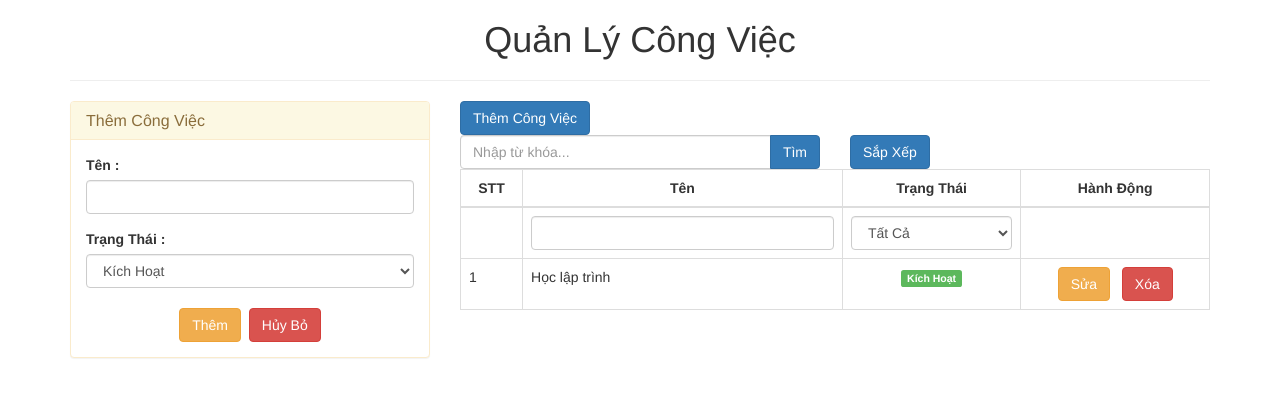
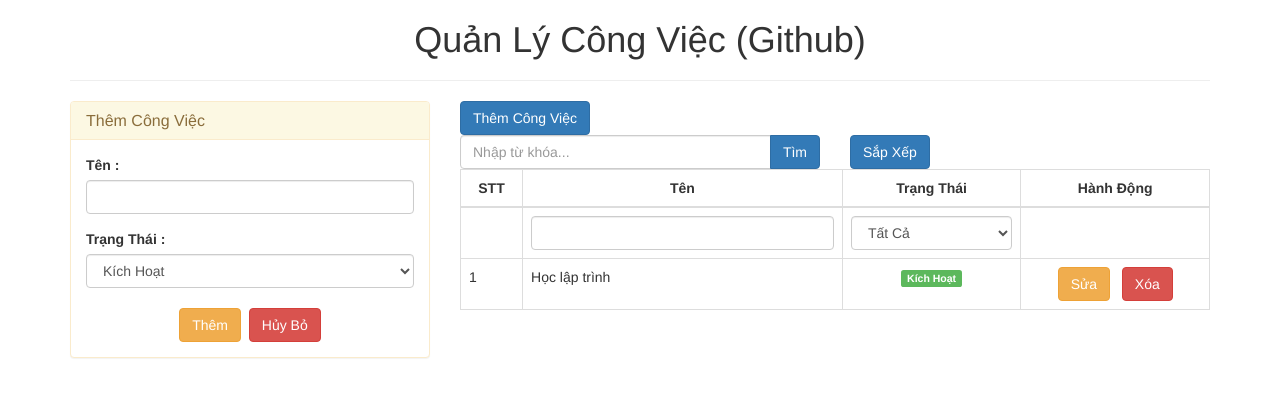
Before and after one commit to danghuy19/todolist, a plain HTML site: page index.html in a window 1280 px wide. Drawn offline with nearby package versions, Linux system fonts and the light colour scheme.

Commit message:
Index change

```diff
--- a/index.html
+++ b/index.html
@@ -12,7 +12,7 @@
 <body>
     <div class="container">
         <div class="text-center">
-            <h1>Quản Lý Công Việc</h1>
+            <h1>Quản Lý Công Việc (Github)</h1>
             <hr/>
         </div>
         <div class="row">
```
